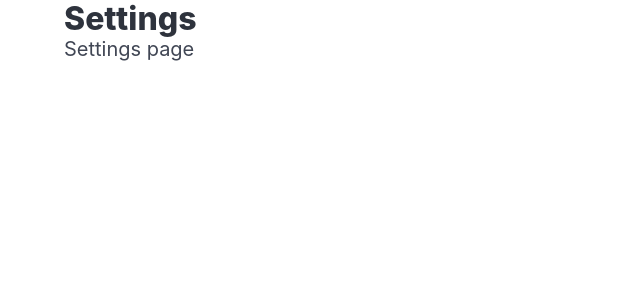
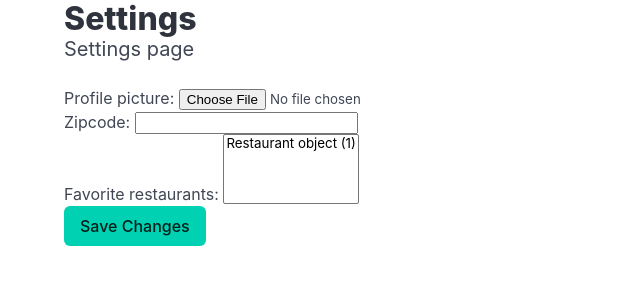
Before and after one commit to kdcao1/Atlanta-Resturant-Finder, a Django app: template Atlanta_Food_Finder/foodFinder/templates/foodFinder/settings.html in a window 1280 px wide. Shown: the part 59-360 px from the top of the page, without its empty margins (0-640 px from the left). Run offline with Django 5.2, Linux system fonts and the light colour scheme; the template is opened without the code that fills it: values that come from a table or form of the project are taken from there, others are empty; tables that the repository leaves empty hold one stand-in row (values such as "Sample post").

Commit message:
Extending Data Captured in Database
Modified py and html files to include more fields for user preferences, and started setting up process of linking favorite button with a user specified list of restaurants that can be displayed

```diff
--- a/Atlanta_Food_Finder/Atlanta_Food_Finder/settings.py
+++ b/Atlanta_Food_Finder/Atlanta_Food_Finder/settings.py
@@ -14,6 +14,7 @@ from pathlib import Path
 from dotenv import load_dotenv
 
 load_dotenv()
+import os
 
 # Build paths inside the project like this: BASE_DIR / 'subdir'.
 BASE_DIR = Path(__file__).resolve().parent.parent
@@ -127,3 +128,7 @@ STATIC_URL = 'static/'
 # https://docs.djangoproject.com/en/5.1/ref/settings/#default-auto-field
 
 DEFAULT_AUTO_FIELD = 'django.db.models.BigAutoField'
+
+# Media Settings
+MEDIA_URL = '/media/'
+MEDIA_ROOT = os.path.join(BASE_DIR, 'media')
--- a/Atlanta_Food_Finder/foodFinder/admin.py
+++ b/Atlanta_Food_Finder/foodFinder/admin.py
@@ -2,5 +2,6 @@ from django.contrib import admin
 
 # Register your models here.
 
-from .models import Guests
+from .models import Guests, Restaurant
 admin.site.register(Guests)
+admin.site.register(Restaurant)
--- /dev/null
+++ b/Atlanta_Food_Finder/foodFinder/forms.py
@@ -0,0 +1,7 @@
+from django import forms
+from .models import Guests
+
+class ProfileForm(forms.ModelForm):
+    class Meta:
+        model = Guests
+        fields = ['profile_picture', 'zipcode', 'favorite_restaurants']
--- a/Atlanta_Food_Finder/foodFinder/models.py
+++ b/Atlanta_Food_Finder/foodFinder/models.py
@@ -1,7 +1,15 @@
 from django.db import models
 from django.contrib.auth.models import User
 # Create your models here.
+
+class Restaurant(models.Model):
+    name = models.CharField(max_length=100)
+    address = models.TextField()
+
 class Guests(models.Model):
 
     user = models.OneToOneField(User, on_delete=models.CASCADE)
     location = models.CharField(max_length=100)
+    profile_picture = models.ImageField(upload_to='profile_pictures/', blank=True, null=True)
+    favorite_restaurants = models.ManyToManyField(Restaurant, blank=True)
+    zipcode = models.CharField(max_length=10)
--- a/Atlanta_Food_Finder/foodFinder/templates/foodFinder/settings.html
+++ b/Atlanta_Food_Finder/foodFinder/templates/foodFinder/settings.html
@@ -41,7 +41,15 @@
         <p class="subtitle">
             Settings page
         </p>
+
+        <form method="POST" enctype="multipart/form-data">
+            {% csrf_token %}
+            {{ form.as_p }}
+            <button class="button is-primary" type="submit">Save Changes</button>
+        </form>
     </div>
 </section>
+
+
 </body>
 </html>
--- a/Atlanta_Food_Finder/foodFinder/urls.py
+++ b/Atlanta_Food_Finder/foodFinder/urls.py
@@ -1,4 +1,6 @@
 import django.contrib.auth
+from django.conf import settings
+from django.conf.urls.static import static
 from django.urls import path, include
 
 from . import views
@@ -8,4 +10,4 @@ urlpatterns = [
     path("login/", views.logins, name="login"),
     path("settings/", views.settings, name="settings"),
     path("favorites/", views.favorites, name="favorites"),
-]
+] + static(settings.MEDIA_URL, document_root=settings.MEDIA_ROOT)
```
Also changed, not shown: Atlanta_Food_Finder/foodFinder/views.py (+19 -0 lines), Atlanta_Food_Finder/db.sqlite3.
